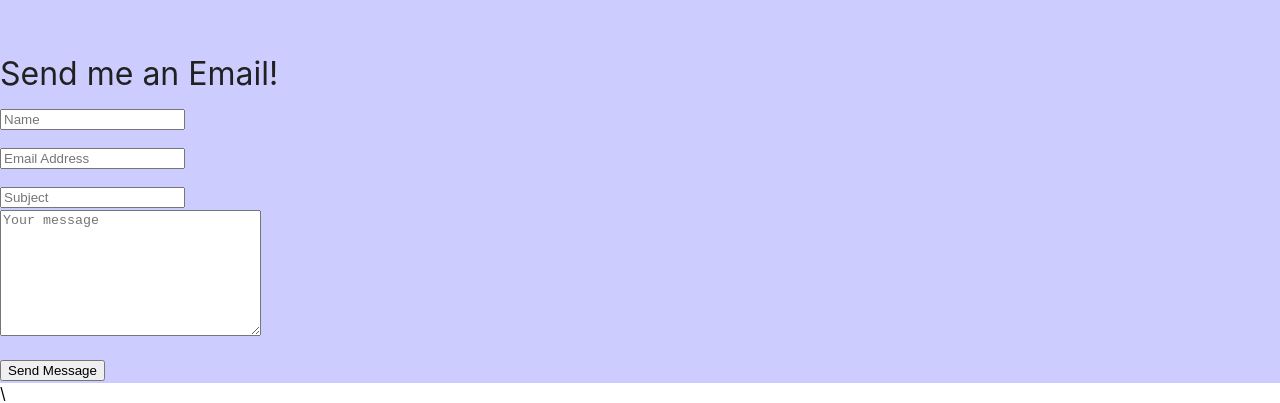
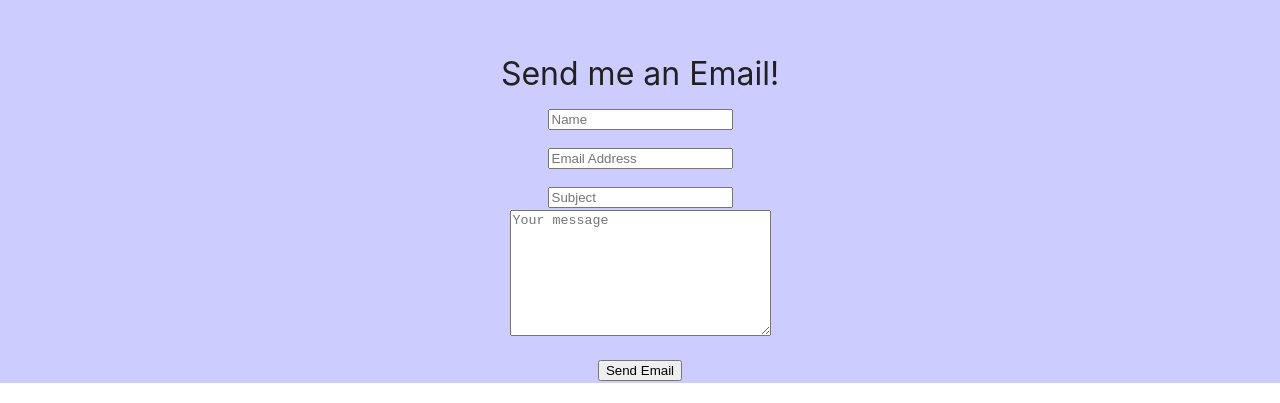
Before and after one commit to mikael1017/my-website, a React (Create React App) app: page / in a window 1280 px wide. Shown: the part 2047-2450 px from the top of the page. Built offline with nearby package versions, Linux system fonts and the light colour scheme.

Commit message:
alert after email sent

```diff
--- a/public/index.html
+++ b/public/index.html
@@ -10,6 +10,6 @@
   </head>
 
   <body>
-    <div id="root"></div>\
+    <div id="root"></div>
   </body>
 </html>
--- /dev/null
+++ b/src/components/contact.css
@@ -0,0 +1,3 @@
+.container {
+    text-align: center;
+}
--- a/src/components/contact.js
+++ b/src/components/contact.js
@@ -1,5 +1,6 @@
 import React from "react";
 import emailjs from 'emailjs-com';
+import "./contact.css";
 
 
 
@@ -16,6 +17,7 @@ export default function Contact() {
               console.log(error.text);
           });
           e.target.reset()
+        alert("Email was successfully sent to Jaewoo!");
     }
 
     return(
@@ -37,7 +39,7 @@ export default function Contact() {
                           <textarea className="form-control" id="" cols="30" rows="8" placeholder="Your message" name="message"></textarea>
                       </div>
                       <div className="col-8 pt-3 mx-auto">
-                          <input type="submit" className="btn btn-info" value="Send Message"></input>
+                          <input type="submit" className="btn btn-info" value="Send Email"></input>
                       </div>
                   </div>
               </form>
```
